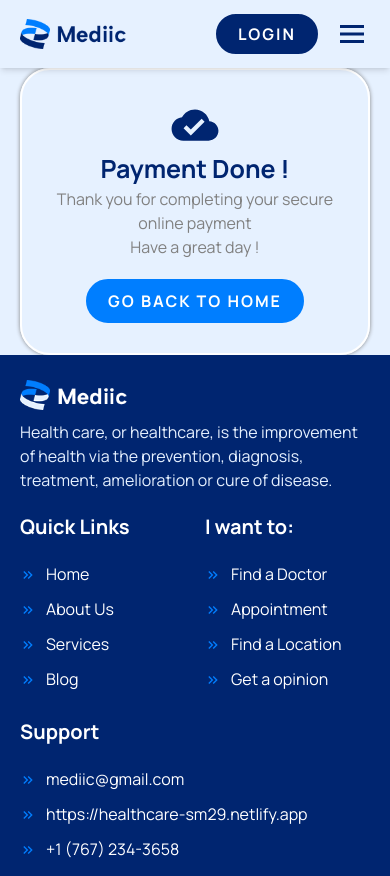
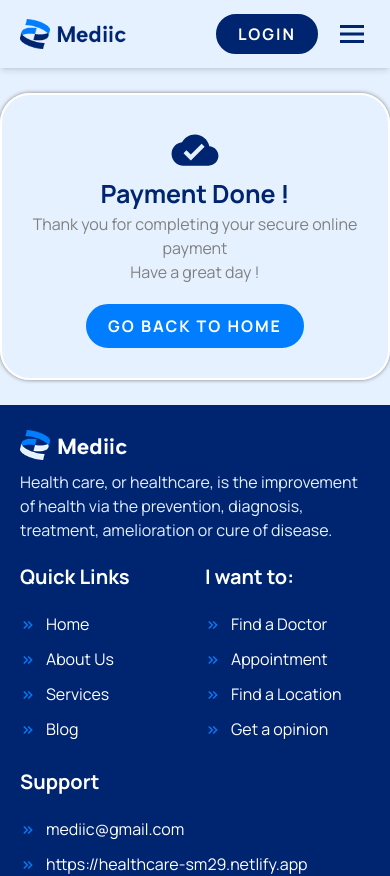
Before and after one commit to shohag390/Doctor_App, a React (Vite) app: page /checkout-success in a window 390 px wide. Shown: the top 876 px of the page. Built offline with nearby package versions, Linux system fonts and the light colour scheme.

Commit message:
Problem Fixed

```diff
--- a/src/Pages/Contact.jsx
+++ b/src/Pages/Contact.jsx
@@ -8,7 +8,7 @@ const Contact = () => {
 
   if (state.succeeded) {
     return (
-      <div className="bg-[#E6F1FF] md:h-[90vh] md:px-0 px-[20px] md:flex md:items-center md:justify-center">
+      <div className="bg-[#E6F1FF] md:h-[90vh]  md:py-0 py-[25px] md:flex md:items-center md:justify-center">
         <div className="card p-[30px] md:w-[40%] flex flex-col items-center ">
           <IoMdCloudDone className="text-[#002570] text-[50px]" />
           <div className="text-center">
--- a/src/Pages/Doctors/CheckoutSuccess.jsx
+++ b/src/Pages/Doctors/CheckoutSuccess.jsx
@@ -4,7 +4,7 @@ import { Link } from "react-router-dom";
 
 const CheckoutSuccess = () => {
   return (
-    <div className="bg-[#E6F1FF] md:h-[90vh] md:px-0 px-[20px] md:flex md:items-center md:justify-center">
+    <div className="bg-[#E6F1FF] md:h-[90vh] md:py-0 py-[25px] md:flex md:items-center md:justify-center">
       <div className="card p-[30px] md:w-[40%] flex flex-col items-center ">
         <IoMdCloudDone className="text-[#002570] text-[50px]" />
         <div className="text-center">
```
